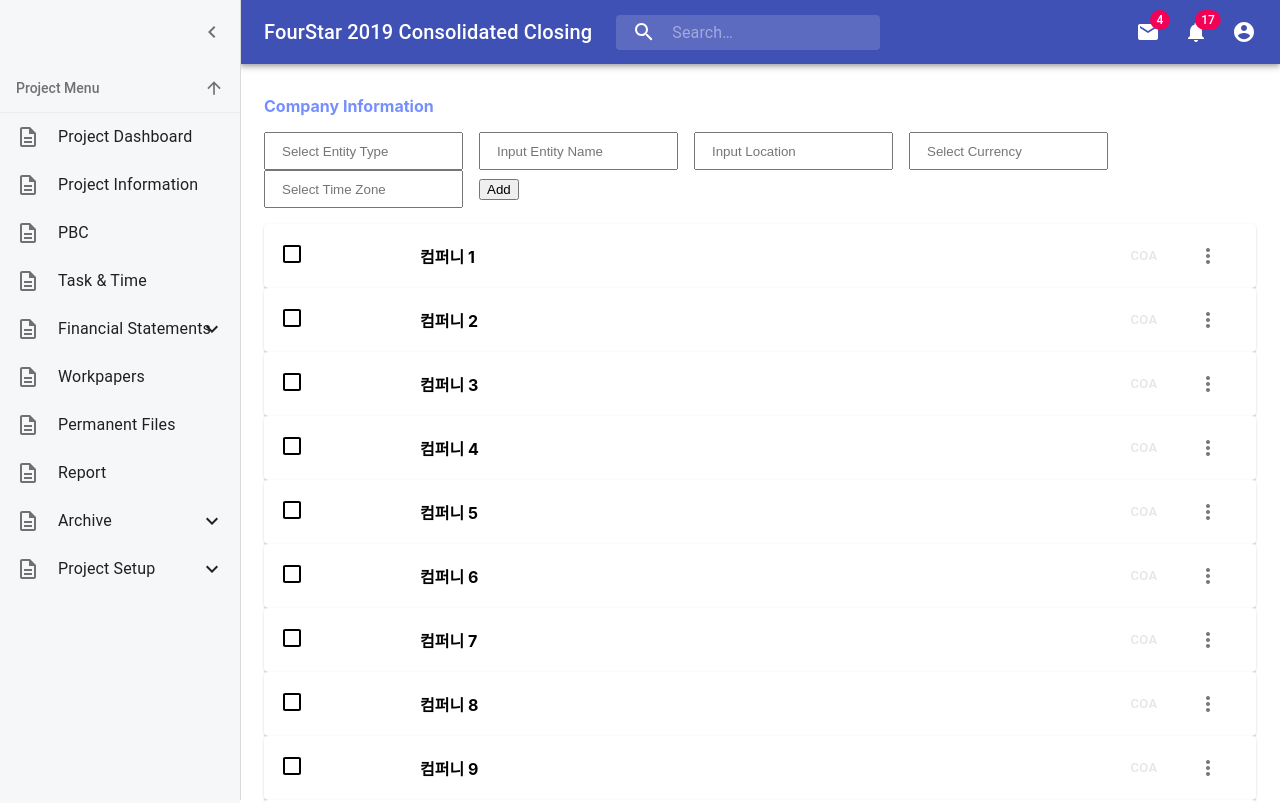
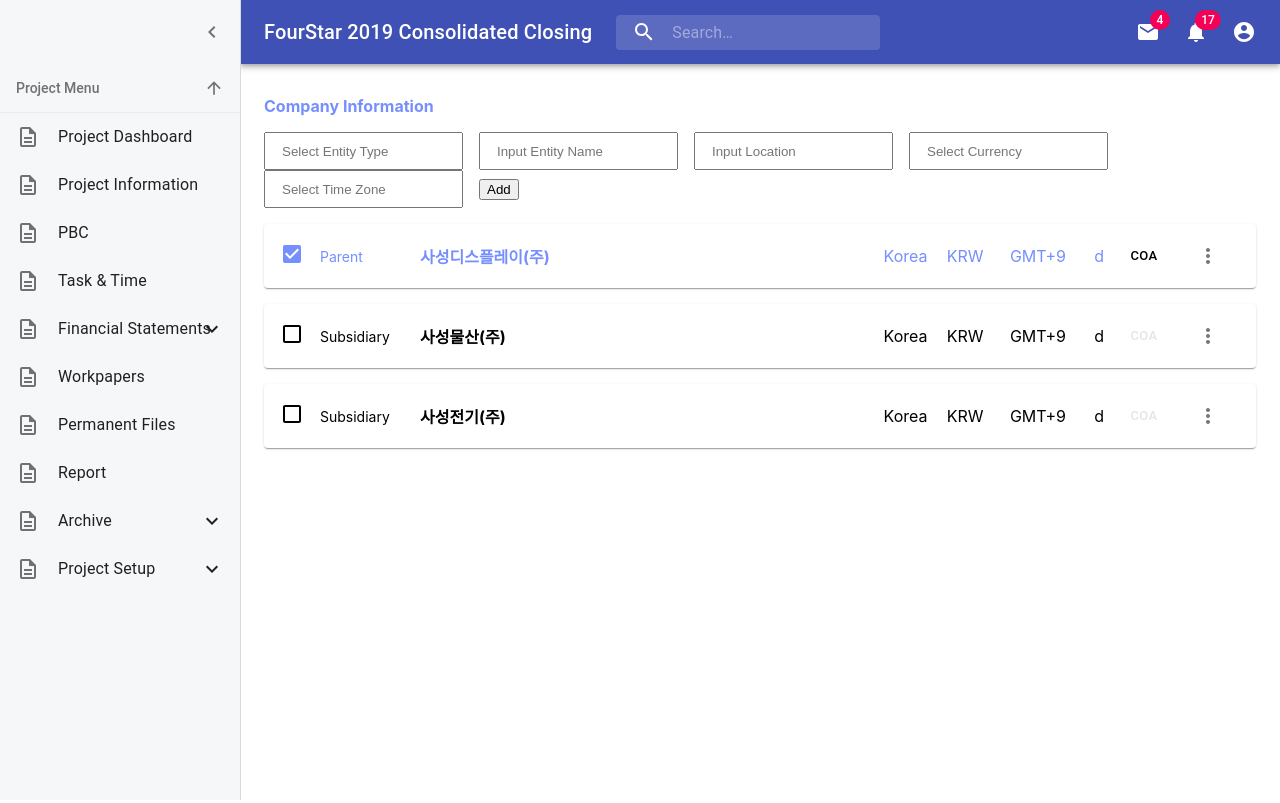
Before and after one commit to NoahGrayDL/datalobby-prototype, a React (Create React App) app: page /financial-statements/company-information in a window 1280 px wide. Shown: the top 803 px of the page. Built offline with nearby package versions, Linux system fonts and the light colour scheme.

Commit message:
list modul re-usable updatae in progress

```diff
--- /dev/null
+++ b/src/components/list/List.js
@@ -0,0 +1,24 @@
+import React from "react"
+import ListItem from "./ListItem"
+//-----*-----*-----*-----*-----*-----//
+
+const List = props => {
+  const { items, onRemove, onToggle } = props
+
+  return (
+    <div>
+      {items.map(item => {
+        return (
+          <ListItem
+            data={item}
+            key={item.name}
+            onRemove={onRemove}
+            onToggle={onToggle}
+          />
+        )
+      })}
+    </div>
+  )
+}
+
+export default React.memo(List)
--- a/src/views/project-views/company-information/CompanyCard.js
+++ b/src/components/list/ListItem.js
@@ -11,8 +11,8 @@
 import CheckBoxOutlineBlankIcon from "@material-ui/icons/CheckBoxOutlineBlank"
 //-----*-----*-----*-----*-----*-----//
 
-const CompanyCard = props => {
-  const { data, onRemove, onToggle, innerStyle } = props
+const ListItem = props => {
+  const { data, onRemove, onToggle } = props
   const { id, checked, name, type, location, currency, timeZone, hasCoA } = data
   const [anchorEl, setAnchorEl] = useState(null)
 
@@ -28,7 +28,6 @@
   }
 
   return (
-    <div className="CompanyCard-virtualized" style={innerStyle}>
     <Card className={classes.card}>
       <div className={classes.contents}>
         <div onClick={() => onToggle(id)} style={{ marginRight: 16 }}>
@@ -41,12 +40,9 @@
           <span>{currency}</span>
           <span>{timeZone}</span>
         </div>
-
+        d
         <CardActions className={classes.actions}>
-            <Button
-              size="small"
-              style={{ color: hasCoA ? "black" : "#e5e5e5" }}
-            >
+          <Button size="small" style={{ color: hasCoA ? "black" : "#e5e5e5" }}>
             CoA
           </Button>
           <IconButton aria-label="more" onClick={handleClick}>
@@ -64,16 +60,14 @@
           </Menu>
         </CardActions>
       </div>
-        {/* ----- actions ----- */}
     </Card>
-    </div>
   )
 }
 
 const useStyles = makeStyles(theme => ({
   card: {
     minWidth: 275,
-    // marginBottom: theme.spacing(2),
+    marginBottom: theme.spacing(2),
     transition: "0.4s",
     "&:hover": {
       backgroundColor: "#e5e5e5"
@@ -110,7 +104,4 @@
   }
 }))
 
-export default React.memo(
-  CompanyCard
-  // (prevProps, nextProps) => prevProps.entity === nextProps.entity
-)
+export default React.memo(ListItem)
--- /dev/null
+++ b/src/components/list/index.js
@@ -0,0 +1 @@
+export { default as List } from "./List"
--- a/src/views/project-views/chart-of-account/ChartOfAccount.js
+++ b/src/views/project-views/chart-of-account/ChartOfAccount.js
@@ -1,7 +1,7 @@
-import React from "react"
+import React, { useReducer } from "react"
 import { PageContainer } from "../../../components"
 import { makeStyles } from "@material-ui/core/styles"
-
+import { List } from "../../../components/list"
 import { NavLink } from "react-router-dom"
 import { primaryColor } from "../../../components/standard"
 
@@ -11,54 +11,23 @@
 
 //-----*-----*-----*-----*-----*-----//
 
-const ChartOfAccount = () => {
+export default function ChartOfAccount() {
+  const [coas, setCoas] = useReducer(coaReducer, DummyCoAs)
   const classes = useStyles()
   return (
-    // <Layout
-    //   menuTitle="Chart of Account"
-    //   // filters={CoAFilters}
-    //   // searchBar
-    //   buttons={
-    //     <div>
-    //       <Button size="medium">List</Button>
-    //       <Button size="medium">Detail</Button>
-    //     </div>
-    //   }
-    // >
     <PageContainer menuTitle="Chart of Account">
-      <div className={classes.container}>
-        <EntityList />
-        <CoATable />
-      </div>
+      {/* <List items={coas} /> */}
+      {/* <EntityList /> */}
+      {/* <CoATable /> */}
     </PageContainer>
-    // </Layout>
   )
 }
 
-const CoAFilters = [
-  // {
-  //   filterName: "CoA Title",
-  //   filterItems: [
-  //     { value: 1, title: "filter item 1" },
-  //     { value: 2, title: "filter item 2" },
-  //     { value: 3, title: "filter item 3" }
-  //   ]
-  // },
+const DummyCoAs = [
   {
-    filterName: "Entity",
-    filterItems: [
-      { value: 1, title: "filter item 1" },
-      { value: 2, title: "filter item 2" },
-      { value: 3, title: "filter item 3" }
-    ]
+    id: 1,
+    checked: false,
+    name: "첫번째 COA",
+    entity: "공룡알회사"
   }
 ]
-
-const useStyles = makeStyles(theme => ({
-  container: {
-    display: "flex",
-    flexDirection: "row"
-  }
-}))
-
-export default ChartOfAccount
--- a/src/views/project-views/company-information/CompanyInformation.js
+++ b/src/views/project-views/company-information/CompanyInformation.js
@@ -1,20 +1,8 @@
 import React, { useRef, useCallback, useReducer } from "react"
 import { PageContainer } from "../../../components"
 import InsertCompany from "./InsertCompany"
-import CompanyList from "./CompanyList"
+import { List } from "../../../components/list"
 //-----*-----*-----*-----*-----*-----//
-
-function createBulkEntities() {
-  const array = []
-  for (let i = 1; i <= 500; i++) {
-    array.push({
-      id: i,
-      name: `컴퍼니 ${i}`,
-      checked: false
-    })
-  }
-  return array
-}
 
 function entityReducer(entities, action) {
   switch (action.type) {
@@ -34,13 +22,9 @@
 }
 
 export default function CompanyInformation() {
-  const [entities, dispatch] = useReducer(
-    entityReducer,
-    undefined,
-    createBulkEntities
-  )
+  const [entities, dispatch] = useReducer(entityReducer, DummyEntities)
 
-  const newEntityId = useRef(501)
+  const newEntityId = useRef(DummyEntities.length + 1)
 
   const onInsert = useCallback(value => {
     const entity = {
@@ -67,11 +51,7 @@
   return (
     <PageContainer menuTitle="Company Information">
       <InsertCompany onInsert={onInsert} />
-      <CompanyList
-        entities={entities}
-        onRemove={onRemove}
-        onToggle={onToggle}
-      />
+      <List items={entities} onRemove={onRemove} onToggle={onToggle} />
     </PageContainer>
   )
 }
@@ -106,15 +86,5 @@
     currency: "KRW",
     timeZone: "GMT+9",
     hasCoA: false
-  },
-  {
-    id: 4,
-    checked: false,
-    type: "Subsidiary",
-    name: "사성공업(주)",
-    location: "Korea",
-    currency: "KRW",
-    timeZone: "GMT+9",
-    hasCoA: false
   }
 ]
--- a/src/views/project-views/company-information/CompanyList.js
+++ /dev/null
@@ -1,55 +0,0 @@
-import React, { useCallback } from "react"
-import { List } from "react-virtualized"
-import CompanyCard from "./CompanyCard"
-//-----*-----*-----*-----*-----*-----//
-
-const CompanyList = props => {
-  const { entities, onRemove, onToggle } = props
-
-  const rowRenderer = useCallback(
-    ({ index, isScrolling, key, style }) => {
-      const entity = entities[index]
-      return (
-        <CompanyCard
-          data={entity}
-          key={key}
-          onRemove={onRemove}
-          onToggle={onToggle}
-          style={style}
-        />
-      )
-    },
-    [onRemove, onToggle, entities]
-  )
-
-  const listHeight = window.innerHeight - 64
-  const listWidth = window.innerWidth - 240 - 40
-  const rowHeight = 72
-
-  return (
-    // <List
-    //   className="CompanyList"
-    //   width={listWidth}
-    //   height={listHeight}
-    //   rowCount={entities.length}
-    //   rowHeight={rowHeight}
-    //   rowRenderer={rowRenderer}
-    //   list={entities}
-    //   style={{ outline: "none" }}
-    // />
-    <div>
-      {entities.map(entity => {
-        return (
-          <CompanyCard
-            data={entity}
-            key={entity.name}
-            onRemove={onRemove}
-            onToggle={onToggle}
-          />
-        )
-      })}
-    </div>
-  )
-}
-
-export default React.memo(CompanyList)
```
Lines whose indentation alone changed are shown as unchanged.
